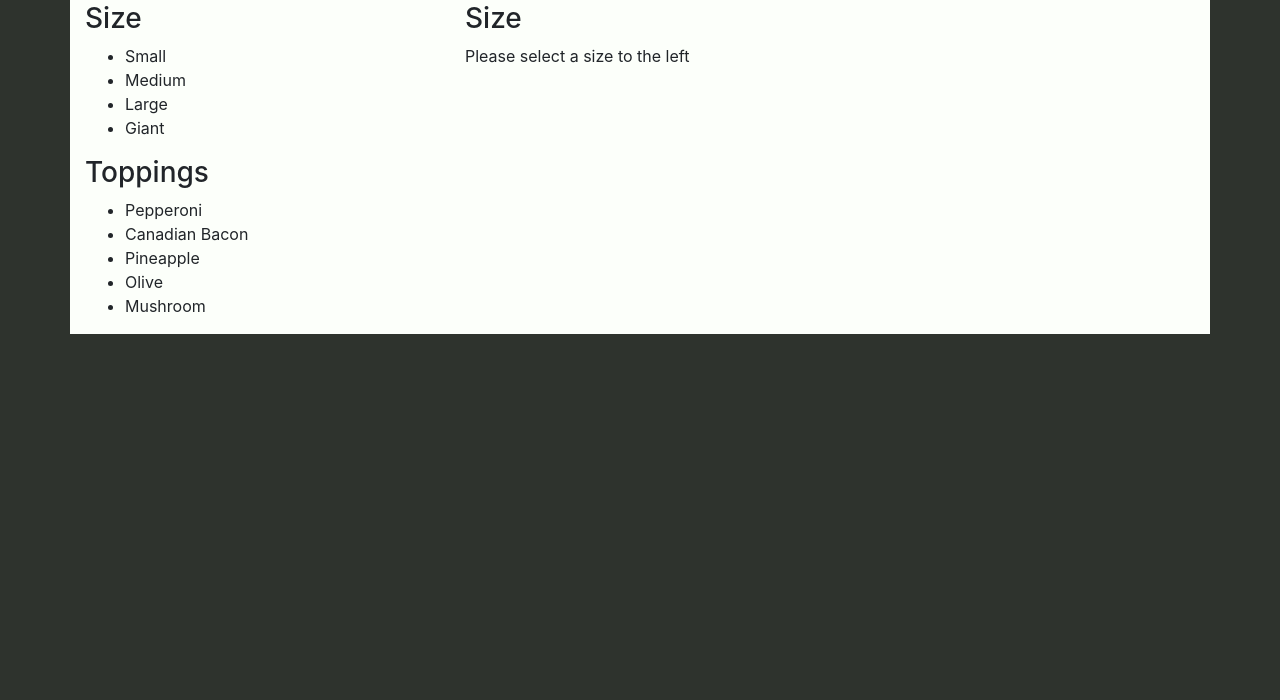
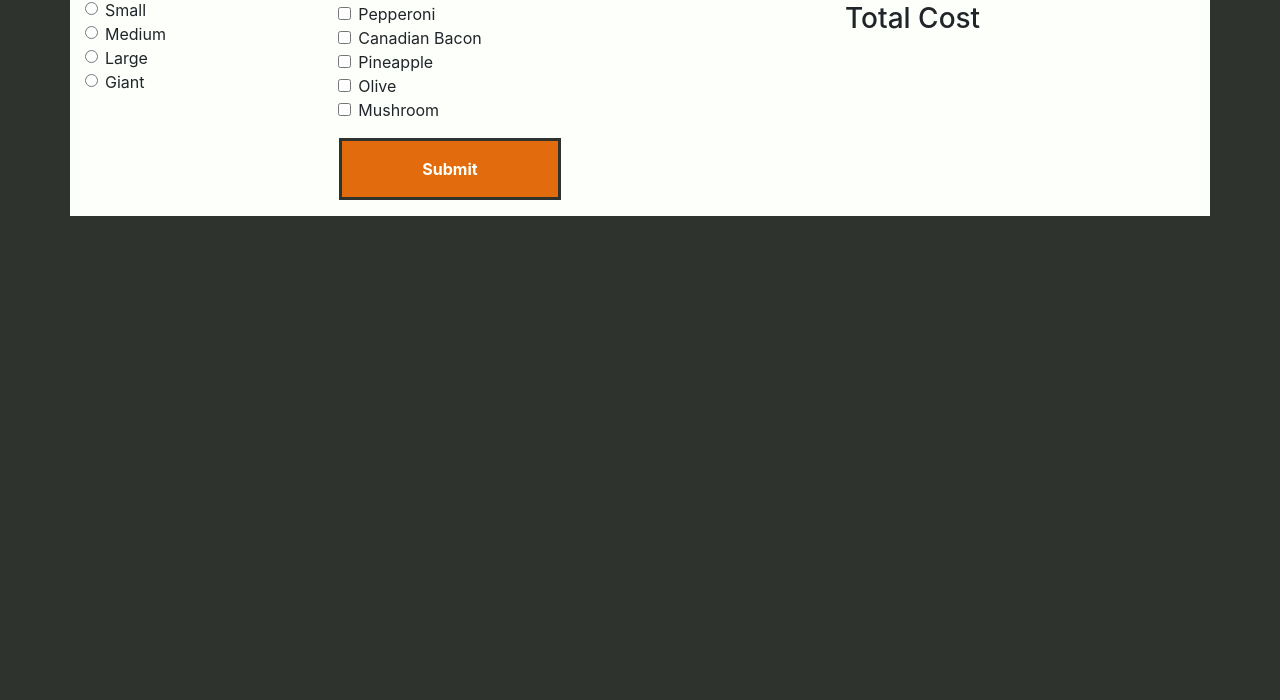
Before and after one commit to mireie/pizza, a plain HTML site: page index.html in a window 1280 px wide. Shown: the part 100-800 px from the top of the page. Drawn offline with Linux system fonts and the light colour scheme.

Commit message:
rework html grid

```diff
--- a/css/styles.css
+++ b/css/styles.css
@@ -1,7 +1,27 @@
+/* colors
+Dark: #2E332D
+Orange: #E26C0D
+Red: #C43B13
+Green #53610B
+Whiteish: #FCFFFA
+*/
+
 body {
   background-color: #2E332D;
 
 }
-#builder, #your-pizza, #pizza-cart {
+#builder, #toppings, #pizza-cart {
   background-color: #FCFFFA;
 }
+.submit {
+  padding:1rem 5rem;;
+  margin:1rem auto;
+  border:solid #2E332D;
+  text-align:center;
+  background-color:#E26C0D;
+  color:#FCFFFA;
+  font-weight:bold;
+}
+.submit:hover {
+  cursor: pointer;
+}
--- a/index.html
+++ b/index.html
@@ -16,26 +16,81 @@
   <div class="container">
     <div class="row">
       <div class="col">
-        <h1>Pizza </h1>
+        <h1>Pizza Builder</h1>
       </div>
     </div>
-
     <div class="row">
-      <div class="col-sm-4" id="builder">
-        <h2>Pizza Builder</h2>
-        <h3>Size</h3>
-        <ul id="sizes"></ul>
-        <h3>Toppings</h3>
-        <ul id="ingredients"></ul>
-      </div>
-      <div class="col " id="your-pizza">
-        <h2>Your Pizza</h2>
-        <h3>Size</h3>
-        <span id="your-size">Please select a size to the left</span>
+      <div class="col-sm-8" id="builder">
+        <div class="row ">
+          <div class="col-sm-4">
+            <h3>Size</h3>
+            <div class="form-check">
+              <input class="form-check-input" type="radio" name="size" id="size-small" value="1">
+              <label class="form-check-label" for="small">
+                Small
+              </label>
+            </div>
+            <div class="form-check">
+              <input class="form-check-input" type="radio" name="size" id="size-medium" value="2">
+              <label class="form-check-label" for="size-medium">
+                Medium
+              </label>
+            </div>
+            <div class="form-check">
+              <input class="form-check-input" type="radio" name="size" id="size-large" value="3">
+              <label class="form-check-label" for="size-large">
+                Large
+              </label>
+            </div>
+            <div class="form-check">
+              <input class="form-check-input" type="radio" name="size" id="size-giant" value="4">
+              <label class="form-check-label" for="size-giant">
+                Giant
+              </label>
+            </div>
+          </div>
+          <div class="col" id="toppings">
+            <h2>Toppings</h2>
+            <div class="form-check">
+              <input class="form-check-input" type="checkbox" value="1" id="t1">
+              <label class="form-check-label" for="t1">
+                Pepperoni
+              </label>
+            </div>
+            <div class="form-check">
+              <input class="form-check-input" type="checkbox" value="2" id="t2">
+              <label class="form-check-label" for="t2">
+                Canadian Bacon
+              </label>
+            </div>
+            <div class="form-check">
+              <input class="form-check-input" type="checkbox" value="3" id="t3">
+              <label class="form-check-label" for="t3">
+                Pineapple
+              </label>
+            </div>
+            <div class="form-check">
+              <input class="form-check-input" type="checkbox" value="4" id="t4">
+              <label class="form-check-label" for="t4">
+                Olive
+              </label>
+            </div>
+            <div class="form-check">
+              <input class="form-check-input" type="checkbox" value="5" id="t5">
+              <label class="form-check-label" for="t5">
+                Mushroom
+              </label>
+            </div>
+          </div>
+        </div>
+        <div class="row">
+          <div class="submit">Submit</div>
+        </div>
       </div>
       <div class="col-sm-4" id="pizza-cart">
         <h2>Pizza Cart</h2>
-        <ul id="your-ingredients"></ul>
+        <h3>Total Cost</h3>
+        <span id="pizza-cost"></span>
       </div>
     </div>
   </div>
--- a/js/scripts.js
+++ b/js/scripts.js
@@ -111,6 +111,7 @@ function Size(size, sizeBasePrice, multiplier) {
   this.multiplier = multiplier;
 }
 
+//Biz Logic for addTopping
 
 //Create toppings and sizes
 function initSizesToppings() {
@@ -137,12 +138,31 @@ function initSizesToppings() {
 let toppings = new Toppings();
 let sizes = new Sizes();
 let pizzas = new Pizzas();
+let pizza = new Pizza();
 
 //Interface Logic
+
+// function attachListeners() {
+//   $("ul#sizes").on("click","li", function() {
+//     pizza.addSize(this.id);
+//   })
+//   $("ul#ingredients").on("click", "li", function () {
+//     addTopping(this.id);
+//   });
+//   $("#add-pizza").on("click,","li",function() {
+//     new Pizza();
+//   })
+// }
+
+
 $(document).ready(function () {
+  attachListeners();
   initSizesToppings();
   displayToppings(toppings);
   displaySizes(sizes);
+  $("#submit").click(function() {
+    const
+  })
 
   //Testing Area
 
```
Also changed, not shown: readme.md.
